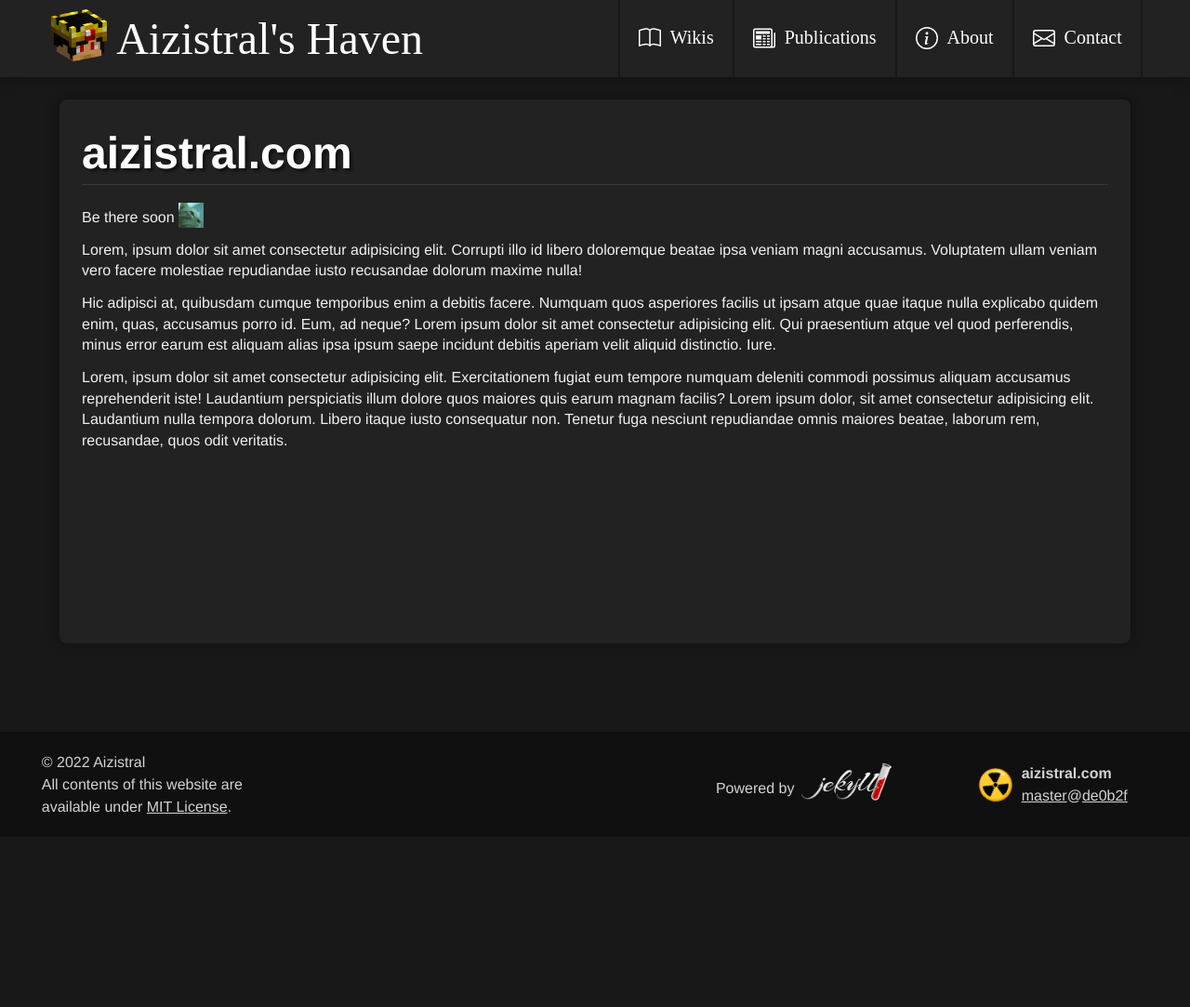
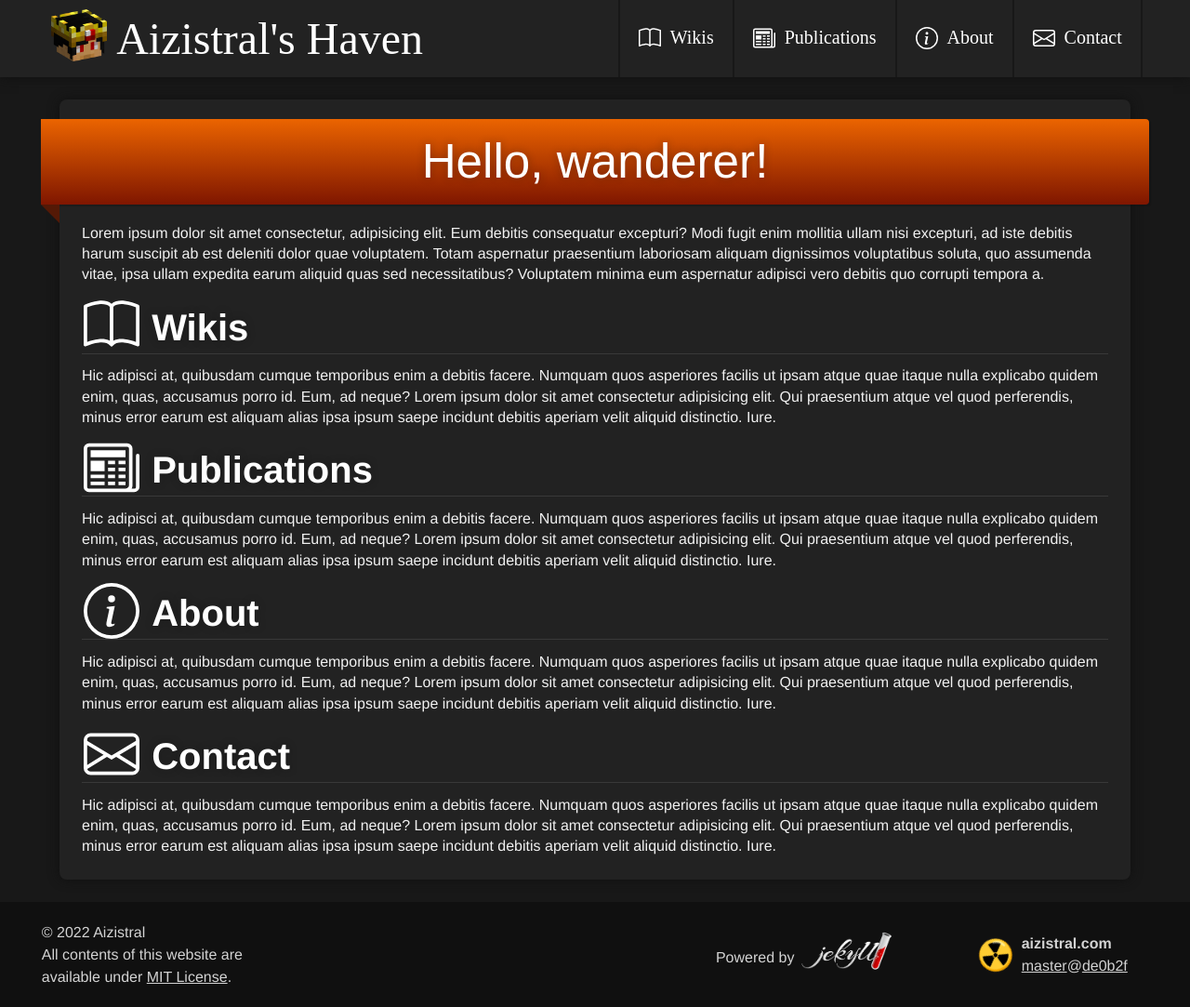
Before and after one commit to Aizistral-Studios/aizistral.com, a Jekyll site: the page built from index.html, in a window 1280 px wide. Shown: the whole page at 93% size. Built offline with Jekyll 4.4.1, drawn with Linux system fonts in a browser that asks for light colours; before the commit the page ends 900 px from its top, so only the background shows below that.

Commit message:
Create index page layout

```diff
--- a/_sass/main.scss
+++ b/_sass/main.scss
@@ -128,6 +128,44 @@ img {
 	text-shadow: 0px 0px 10px rgba($color: #101010, $alpha: 0.3);
 	background-image: linear-gradient(to bottom, #eb6400 0%, #7f1600 100%);
 	border: none;
+}
+
+.index-title {
+	display: block;
+	text-align: center;
+	position: relative;
+	font-size: 3.2rem;
+	font-family: fantasy;
+	font-weight: normal;
+	margin-inline: calc(-1.5rem - 20px);
+	padding-inline: 1.5rem;
+	margin-top: 10px;
+	margin-bottom: 20px;
+	padding-block: 10px;
+	border-radius: 0px 4px 4px 0px;
+	box-shadow: 2px 2px 1px rgba($color: #101010, $alpha: 0.3);
+	text-shadow: 0px 0px 10px rgba($color: #101010, $alpha: 0.3);
+	background-image: linear-gradient(to bottom, #eb6400 0%, #7f1600 100%);
+	border: none;
+}
+
+.index-title:before {
+	content: "";
+	position: absolute;
+	bottom: -20px;
+	left: 0;
+	border-style: solid;
+	border-width: 10px;
+	width: 0;
+	height: 0;
+	border-color: #541906 #541906 transparent transparent;
+}
+
+
+.index-subtitle, .index-subtitle .link-with-icon-text {
+	text-decoration: none;
+	font-size: 2.5rem;
+	text-shadow: 0px 0px 10px rgba($color: #101010, $alpha: 0.3);
 }
 
 .publication h1:before {
--- a/index.html
+++ b/index.html
@@ -7,11 +7,16 @@ description: Be there soon.
 <body>
 	<main>
 		<div>
-			<h1>aizistral.com</h1>
-			<p>Be there soon <img src="assets/emoji/cat_party.gif" width="27" style="transform: translateY(6px);" /></p>
-			<p>Lorem, ipsum dolor sit amet consectetur adipisicing elit. Corrupti illo id libero doloremque beatae ipsa veniam magni accusamus. Voluptatem ullam veniam vero facere molestiae repudiandae iusto recusandae dolorum maxime nulla!</p>
+			<h1 id="index-title" class="index-title">Hello, wanderer!</h1>
+			<p>Lorem ipsum dolor sit amet consectetur, adipisicing elit. Eum debitis consequatur excepturi? Modi fugit enim mollitia ullam nisi excepturi, ad iste debitis harum suscipit ab est deleniti dolor quae voluptatem. Totam aspernatur praesentium laboriosam aliquam dignissimos voluptatibus soluta, quo assumenda vitae, ipsa ullam expedita earum aliquid quas sed necessitatibus? Voluptatem minima eum aspernatur adipisci vero debitis quo corrupti tempora a.</p>
+			<h2 class="index-subtitle">{% include link_with_icon.html target="_self" url="/wikis" svg="/assets/icons/book.svg" name="Wikis" %}</h2>
 			<p>Hic adipisci at, quibusdam cumque temporibus enim a debitis facere. Numquam quos asperiores facilis ut ipsam atque quae itaque nulla explicabo quidem enim, quas, accusamus porro id. Eum, ad neque? Lorem ipsum dolor sit amet consectetur adipisicing elit. Qui praesentium atque vel quod perferendis, minus error earum est aliquam alias ipsa ipsum saepe incidunt debitis aperiam velit aliquid distinctio. Iure.</p>
-			<p>Lorem, ipsum dolor sit amet consectetur adipisicing elit. Exercitationem fugiat eum tempore numquam deleniti commodi possimus aliquam accusamus reprehenderit iste! Laudantium perspiciatis illum dolore quos maiores quis earum magnam facilis? Lorem ipsum dolor, sit amet consectetur adipisicing elit. Laudantium nulla tempora dolorum. Libero itaque iusto consequatur non. Tenetur fuga nesciunt repudiandae omnis maiores beatae, laborum rem, recusandae, quos odit veritatis.</p>
+			<h2 class="index-subtitle">{% include link_with_icon.html target="_self" url="/publications" svg="/assets/icons/paper.svg" name="Publications" %}</h2>
+			<p>Hic adipisci at, quibusdam cumque temporibus enim a debitis facere. Numquam quos asperiores facilis ut ipsam atque quae itaque nulla explicabo quidem enim, quas, accusamus porro id. Eum, ad neque? Lorem ipsum dolor sit amet consectetur adipisicing elit. Qui praesentium atque vel quod perferendis, minus error earum est aliquam alias ipsa ipsum saepe incidunt debitis aperiam velit aliquid distinctio. Iure.</p>
+			<h2 class="index-subtitle">{% include link_with_icon.html target="_self" url="/about" svg="/assets/icons/info-circle.svg" name="About" %}</h2>
+			<p>Hic adipisci at, quibusdam cumque temporibus enim a debitis facere. Numquam quos asperiores facilis ut ipsam atque quae itaque nulla explicabo quidem enim, quas, accusamus porro id. Eum, ad neque? Lorem ipsum dolor sit amet consectetur adipisicing elit. Qui praesentium atque vel quod perferendis, minus error earum est aliquam alias ipsa ipsum saepe incidunt debitis aperiam velit aliquid distinctio. Iure.</p>
+			<h2 class="index-subtitle">{% include link_with_icon.html target="_self" url="/about/#contact" svg="/assets/icons/envelope.svg" name="Contact" %}</h2>
+			<p>Hic adipisci at, quibusdam cumque temporibus enim a debitis facere. Numquam quos asperiores facilis ut ipsam atque quae itaque nulla explicabo quidem enim, quas, accusamus porro id. Eum, ad neque? Lorem ipsum dolor sit amet consectetur adipisicing elit. Qui praesentium atque vel quod perferendis, minus error earum est aliquam alias ipsa ipsum saepe incidunt debitis aperiam velit aliquid distinctio. Iure.</p>
 		</div>
 	</main>
 </body>
```
Also changed, not shown: assets/icons/book.svg (added), assets/icons/envelope.svg (added), assets/icons/info-circle.svg (added).
